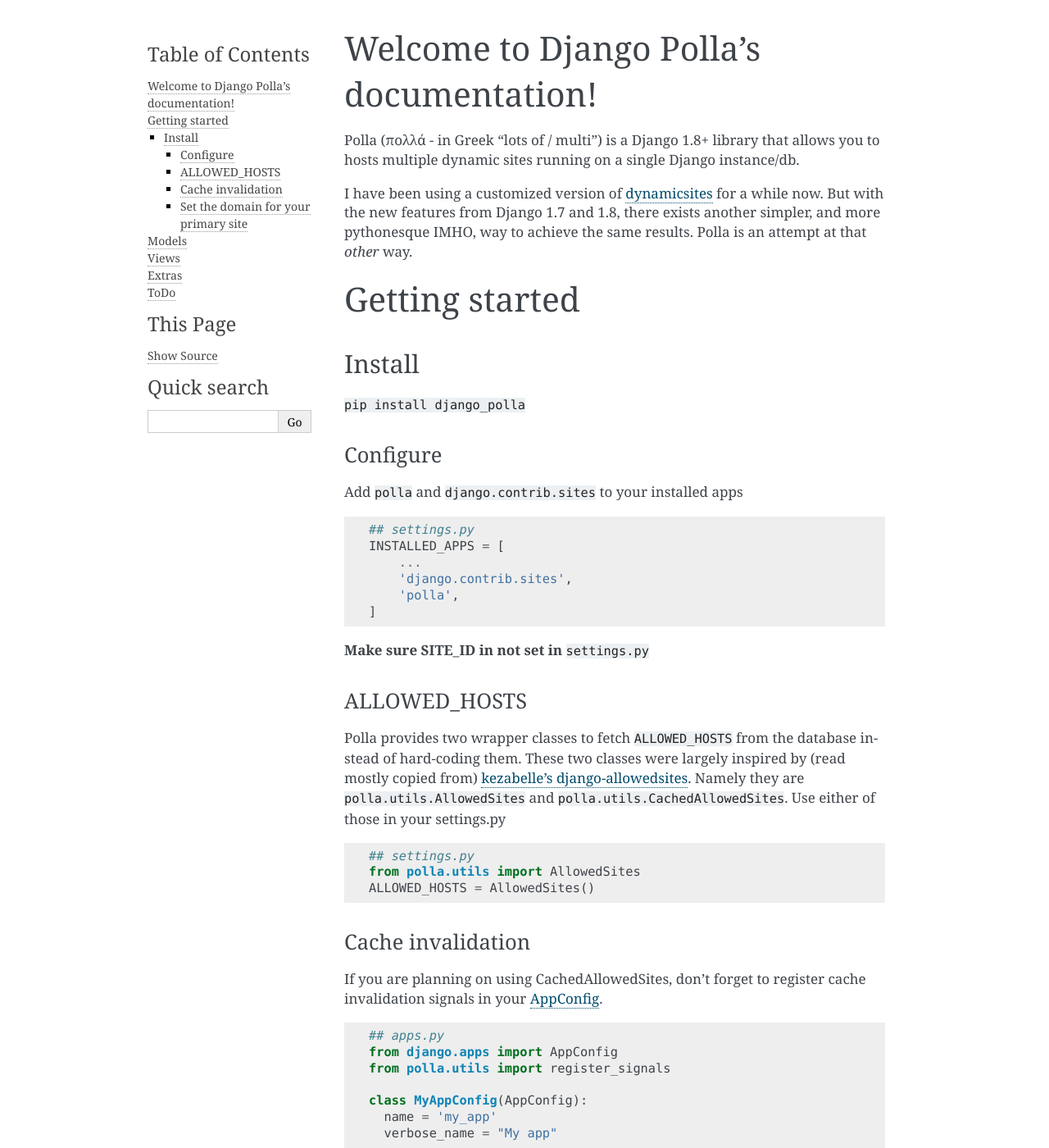
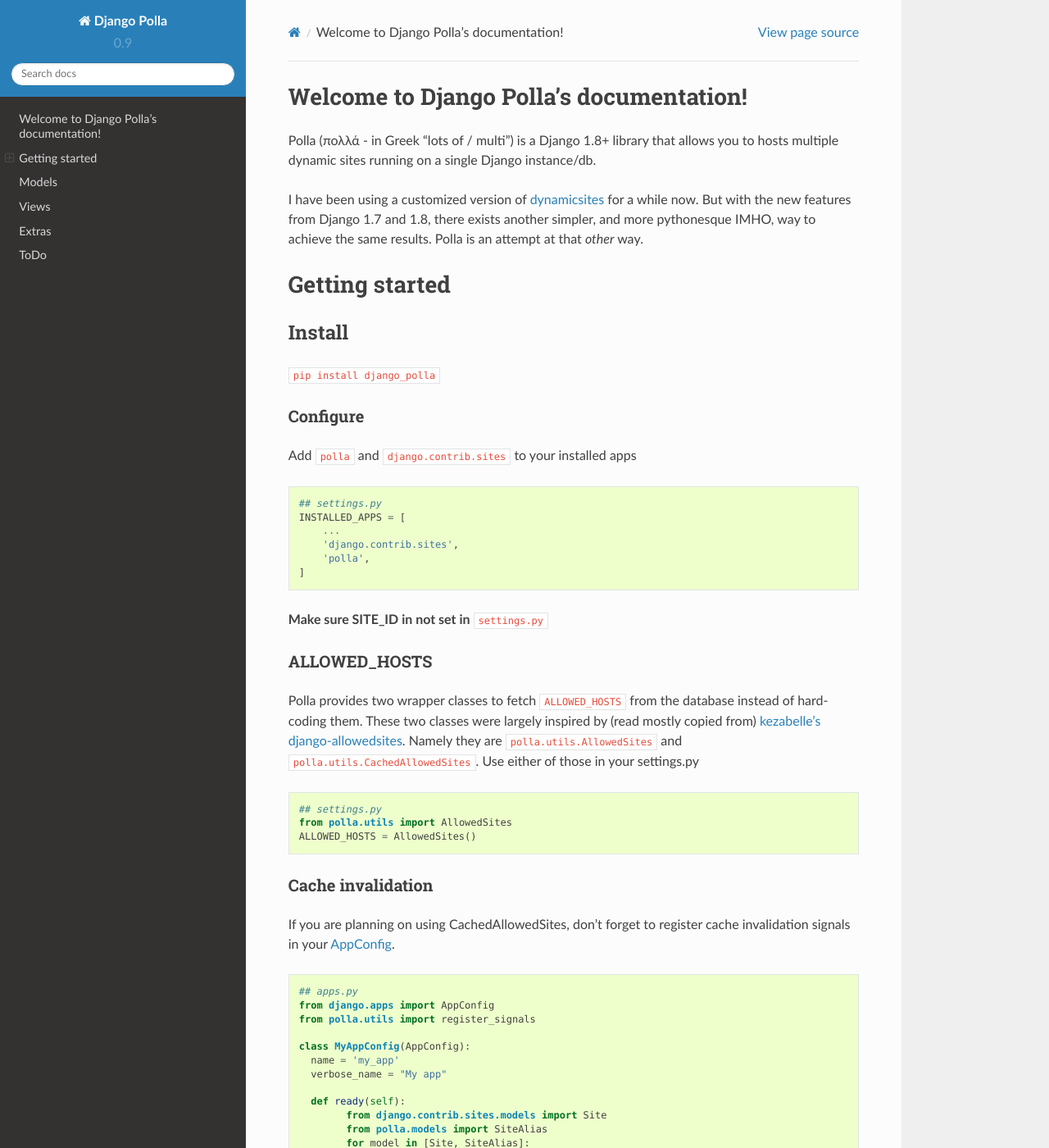
Before and after one commit to st8st8/airavata, a Sphinx documentation site: the page built from docs/index.rst, in a window 1280 px wide and 1400 px high. Shown: the whole window at 82% size. Built offline with Sphinx 7.4.7 and the Read the Docs theme 2.0.0, drawn with Linux system fonts in a browser that asks for light colours; some of the changed text lies outside the part shown.

Commit message:
updated sphinx theme to use rtd + re-added lost README.md

```diff
--- a/docs/conf.py
+++ b/docs/conf.py
@@ -110,7 +110,7 @@
 
 # The theme to use for HTML and HTML Help pages.  See the documentation for
 # a list of builtin themes.
-html_theme = 'alabaster'
+html_theme = 'sphinx_rtd_theme'
 
 # Theme options are theme-specific and customize the look and feel of a theme
 # further.  For a list of options available for each theme, see the
```
Also changed, not shown: README.md (added, +16 -0 lines).
